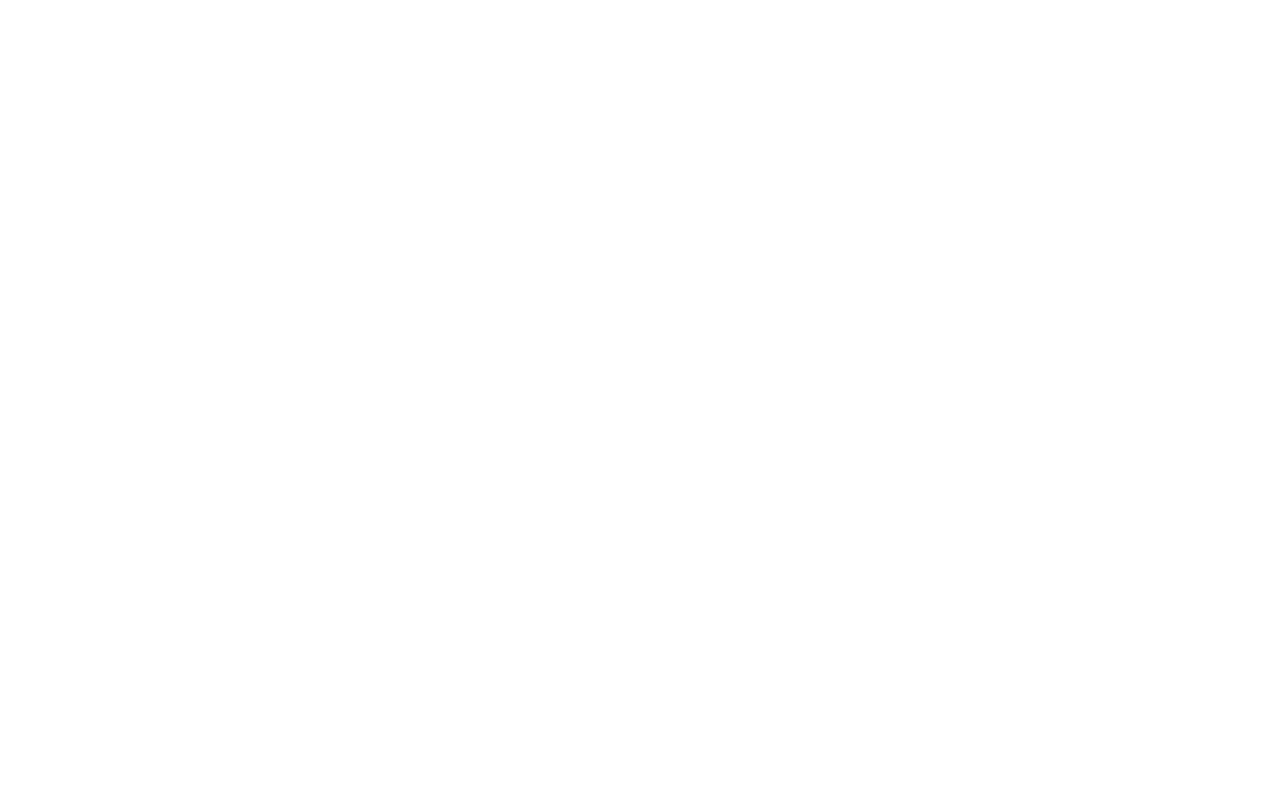
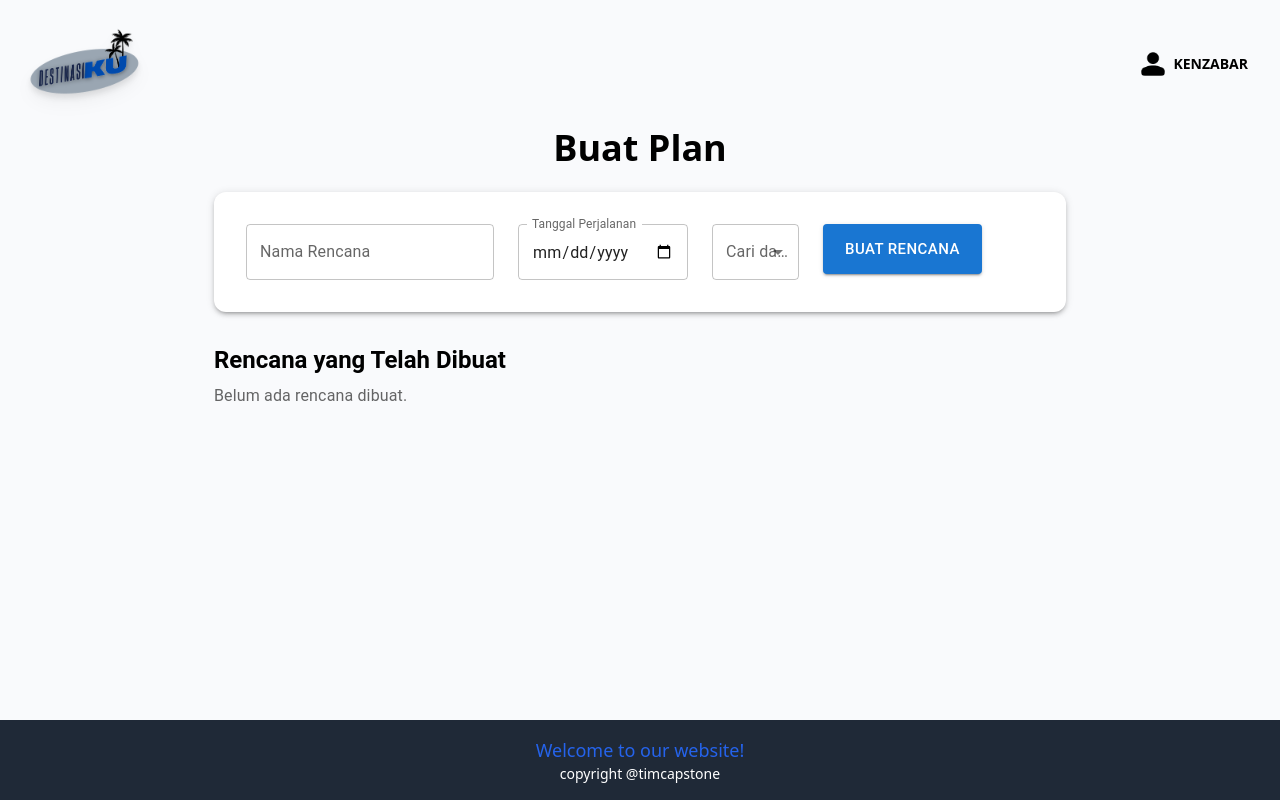
Before and after one commit to Oradra19/Capstone, a React (Vite) app: page /buat-plan in a window 1280 px wide. Before the commit this address had no page. Built offline with nearby package versions, Linux system fonts and the light colour scheme.

Commit message:
halaman buat plan

```diff
--- a/package.json
+++ b/package.json
@@ -10,7 +10,11 @@
     "preview": "vite preview"
   },
   "dependencies": {
+    "@emotion/react": "^11.14.0",
+    "@emotion/styled": "^11.14.0",
     "@heroicons/react": "^2.2.0",
+    "@mui/material": "^7.0.2",
+    "notistack": "^3.0.2",
     "react": "^18.3.1",
     "react-dom": "^18.3.1",
     "react-icons": "^5.5.0",
--- a/src/App.jsx
+++ b/src/App.jsx
@@ -11,6 +11,7 @@
 import Profile from "./app/halaman-profil/page.jsx";
 import Plan from "./app/halaman-plan/page.jsx";
 import PlanDetail from "./app/plan-detail/page.jsx";
+import BuatPlan from "./app/buat-plan/page.jsx";
 
 
 function AppRoutes({ user, setUser }) {
@@ -31,6 +32,7 @@
         <Route path="/profil" element={<Profile />} />
         <Route path="/plan" element={<Plan />} />
         <Route path="/plan/:id" element={<PlanDetail />} />
+        <Route path="/buat-plan" element={<BuatPlan />} />
 
       </Routes>
 
--- /dev/null
+++ b/src/app/buat-plan/page.jsx
@@ -0,0 +1,205 @@
+import React, { useState } from "react";
+import {
+  Button,
+  TextField,
+  Grid,
+  Container,
+  Typography,
+  Box,
+  Card,
+  CardContent,
+  CardMedia,
+  Autocomplete,
+  Paper,
+} from "@mui/material";
+import { dataWisata } from "../../components/listwisata";
+import ProfileDropdown from "../../components/navbar/profiledropdown";
+
+const BuatPlan = () => {
+  const [planName, setPlanName] = useState("");
+  const [planDate, setPlanDate] = useState("");
+  const [selectedWisata, setSelectedWisata] = useState([]);
+  const [planId, setPlanId] = useState(1);
+  const [plans, setPlans] = useState([]);
+
+  const handleCreatePlan = () => {
+    if (!planName || !planDate || selectedWisata.length === 0) {
+      alert("Lengkapi semua data terlebih dahulu!");
+      return;
+    }
+
+    const newPlan = {
+      planId: `Plan ${planId}`,
+      name: planName,
+      date: planDate,
+      destinations: selectedWisata,
+    };
+
+    setPlans([...plans, newPlan]);
+    setPlanId(planId + 1);
+    setPlanName("");
+    setPlanDate("");
+    setSelectedWisata([]);
+  };
+
+  return (
+    <div className="flex flex-col min-h-screen bg-[#F9FAFC] font-montserrat">
+      <ProfileDropdown />
+
+      <div className="flex-grow">
+        <h1 className="text-center text-4xl font-bold mb-6">Buat Plan</h1>
+
+        <Container maxWidth="md" sx={{ marginBottom: 4 }}>
+          <Paper elevation={3} sx={{ padding: 4, borderRadius: 3 }}>
+            <Grid container spacing={3}>
+              <Grid item xs={12}>
+                <TextField
+                  label="Nama Rencana"
+                  variant="outlined"
+                  fullWidth
+                  value={planName}
+                  onChange={(e) => setPlanName(e.target.value)}
+                />
+              </Grid>
+              <Grid item xs={12}>
+                <TextField
+                  label="Tanggal Perjalanan"
+                  type="date"
+                  variant="outlined"
+                  fullWidth
+                  value={planDate}
+                  onChange={(e) => setPlanDate(e.target.value)}
+                  InputLabelProps={{ shrink: true }}
+                />
+              </Grid>
+              <Grid item xs={12}>
+                <Autocomplete
+                  multiple
+                  options={dataWisata}
+                  getOptionLabel={(option) => option.nama}
+                  value={selectedWisata}
+                  onChange={(event, newValue) => setSelectedWisata(newValue)}
+                  renderInput={(params) => (
+                    <TextField
+                      {...params}
+                      label="Cari dan pilih destinasi wisata"
+                      placeholder="Contoh: Taman Safari"
+                    />
+                  )}
+                />
+              </Grid>
+              <Grid item xs={12}>
+                <Button
+                  variant="contained"
+                  color="primary"
+                  fullWidth
+                  size="large"
+                  onClick={handleCreatePlan}
+                  sx={{ py: 1.5 }}
+                >
+                  Buat Rencana
+                </Button>
+              </Grid>
+            </Grid>
+          </Paper>
+        </Container>
+
+        {/* Rencana yang Dibuat */}
+        <Container maxWidth="md">
+  <Typography variant="h5" fontWeight="bold" gutterBottom>
+    Rencana yang Telah Dibuat
+  </Typography>
+  {plans.length === 0 ? (
+    <Typography variant="body1" color="text.secondary">
+      Belum ada rencana dibuat.
+    </Typography>
+  ) : (
+    plans.map((plan, index) => (
+      <Card
+        key={index}
+        sx={{
+          display: "flex",
+          flexDirection: "column",
+          gap: 2,
+          marginBottom: 4,
+          padding: 2,
+          backgroundColor: "#ffffff",
+          borderRadius: 3,
+          boxShadow: 3,
+        }}
+      >
+        <CardContent>
+  <Typography variant="h6" color="primary">
+    {plan.planId}: {plan.name}
+  </Typography>
+  <Typography variant="body1" sx={{ mb: 2 }}>
+    Tanggal: {plan.date}
+  </Typography>
+
+  <Grid container spacing={2}>
+    {plan.destinations.map((w, idx) => (
+      <Grid item xs={12} sm={6} md={4} key={idx}>
+        <Box
+          sx={{
+            border: "1px solid #ccc",
+            borderRadius: 2,
+            overflow: "hidden",
+            boxShadow: 1,
+            transition: "transform 0.2s",
+            "&:hover": {
+              transform: "scale(1.02)",
+            },
+          }}
+        >
+          <Box
+            sx={{
+              width: "100%",
+              height: 160,
+              overflow: "hidden",
+            }}
+          >
+            <img
+              src={w.image}
+              alt={w.nama}
+              style={{
+                width: "100%",
+                height: "100%",
+                objectFit: "cover",
+                display: "block",
+              }}
+            />
+          </Box>
+          <Box sx={{ p: 1 }}>
+            <Typography variant="subtitle1" fontWeight="bold">
+              {w.nama}
+            </Typography>
+            <Typography variant="body2" color="text.secondary">
+              {w.lokasi}
+            </Typography>
+          </Box>
+        </Box>
+      </Grid>
+    ))}
+  </Grid>
+</CardContent>
+
+      </Card>
+    ))
+  )}
+</Container>
+
+      </div>
+
+      <footer className="bg-gray-800 py-4 mt-10">
+        <p className="text-center text-lg text-blue-600">
+          Welcome to our website!
+        </p>
+        <p className="text-center text-sm text-white">
+          copyright @timcapstone
+        </p>
+      </footer>
+    </div>
+  );
+};
+
+export default BuatPlan;
--- a/src/app/detail-wisata/page.jsx
+++ b/src/app/detail-wisata/page.jsx
@@ -4,9 +4,13 @@
 
 export default function PageDetailWisata() {
   const { id } = useParams();
-  const wisataId = parseInt(id); // penting!
+  const wisataId = parseInt(id);
 
   const wisata = dataWisata.find(w => w.id === wisataId);
+
+  console.log("ID dari URL:", wisataId);
+  console.log("Wisata ditemukan:", wisata);
+
   if (!wisata) return <p>Wisata tidak ditemukan</p>;
 
   const mapsEmbedUrl = `https://www.google.com/maps/embed/v1/place?key=YOUR_API_KEY&q=${wisata.latitude},${wisata.longitude}`;
--- a/src/app/halaman-favorit/page.jsx
+++ b/src/app/halaman-favorit/page.jsx
@@ -1,22 +1,22 @@
-import React from "react";
+import React, { useEffect, useState } from "react";
+import { useNavigate } from "react-router-dom";
 import { FaStar } from "react-icons/fa";
 import ProfileDropdown from "../../components/navbar/profiledropdown";
 
-const favorites = [
-  {
-    title: "Grojogan Sewu Tawangmangu",
-    location: "Tawangmangu, Karanganyar",
-    image: "/assets/ListWisata/grojogan.png",
-  },
-  {
-    title: "Grojogan Sewu Tawangmangu",
-    location: "Tawangmangu, Karanganyar",
-    image: "/assets/ListWisata/grojogan.png",
-  },
-
-];
 
 const Favorite = () => {
+  const [favorites, setFavorites] = useState([]);
+  const navigate = useNavigate();
+
+  useEffect(() => {
+    const stored = JSON.parse(localStorage.getItem("favorite")) || [];
+    setFavorites(stored);
+  }, []);
+
+  const handleClick = (id) => {
+    navigate(`/detailwisata/${id}`);
+  };
+
   return (
     <div className="flex flex-col min-h-screen bg-[#F9FAFC] font-montserrat">
       <ProfileDropdown />
@@ -25,23 +25,28 @@
         <h1 className="text-center text-4xl font-bold mb-6">Favorite</h1>
 
         <div className="space-y-4 px-4 md:px-16 pb-6">
-          {favorites.map((item, index) => (
+          {favorites.length === 0 ? (
+            <p className="text-center text-gray-500">Belum ada destinasi favorit.</p>
+          ) : (
+            favorites.map((item, index) => (
               <div
                 key={index}
-              className="flex items-center bg-white rounded-xl shadow-md p-4 gap-4 border"
+                onClick={() => handleClick(item.id)}
+                className="flex items-center bg-white rounded-xl shadow-md p-4 gap-4 border cursor-pointer hover:bg-gray-100"
               >
                 <img
-                src={item.image}
-                alt={item.title}
+                  src={item.gambar}
+                  alt={item.nama}
                   className="w-24 h-20 object-cover rounded-md"
                 />
                 <div className="flex-1">
-                <h2 className="text-lg font-extrabold">{item.title}</h2>
-                <p className="italic text-gray-600">{item.location}</p>
+                  <h2 className="text-lg font-extrabold">{item.nama}</h2>
+                  <p className="italic text-gray-600">{item.lokasi}</p>
                 </div>
                 <FaStar className="text-yellow-500 text-2xl border-2 border-yellow-500 rounded-full p-1" />
               </div>
-          ))}
+            ))
+          )}
         </div>
       </div>
 
--- a/src/app/plan-detail/page.jsx
+++ b/src/app/plan-detail/page.jsx
@@ -93,7 +93,6 @@
         </div>
       </div>
 
-      {/* Footer */}
       <footer className="bg-gray-800 py-4">
         <p className="text-center text-lg text-blue-600">
           Welcome to our website!
--- a/src/components/detailwisata.jsx
+++ b/src/components/detailwisata.jsx
@@ -1,20 +1,25 @@
+import { useNavigate } from "react-router-dom";
+
 export default function DetailWisata({ nama, lokasi, deskripsi, gambar, harga, rating, mapsEmbedUrl }) {
+  const navigate = useNavigate();
 
   function tambahKeLocalStorage(key, destinasi) {
     const existing = JSON.parse(localStorage.getItem(key)) || [];
 
-    // Cek apakah sudah ada berdasarkan nama
+
     const sudahAda = existing.some(item => item.nama === destinasi.nama);
+
 
     if (!sudahAda) {
       existing.push(destinasi);
       localStorage.setItem(key, JSON.stringify(existing));
-      alert(`Ditambahkan ke ${key === "rencana" ? "Plan" : "Favorit"}!`);
+      if (key === "rencana") {
+        navigate("/buat-plan");
+      }
     } else {
       alert(`${destinasi.nama} sudah ada di ${key === "rencana" ? "Plan" : "Favorit"}.`);
     }
-  }
-
+}
 
 
   return (
@@ -38,7 +43,7 @@
           <div className="flex gap-4 flex-wrap">
             <button
               className="px-4 py-2 bg-blue-600 text-white rounded-lg hover:bg-blue-700 transition"
-              onClick={() =>
+              onClick={() => {
                 tambahKeLocalStorage("rencana", {
                   nama,
                   lokasi,
@@ -47,9 +52,9 @@
                   harga,
                   rating,
                   mapsEmbedUrl,
-                })
-              }
-
+                });
+                navigate("/buat-plan");
+              }}
             >
               Tambah ke Plan
             </button>
```
Also changed, not shown: 1 other file (tests, documents, lock files or other folders). Lines whose indentation alone changed are shown as unchanged.
